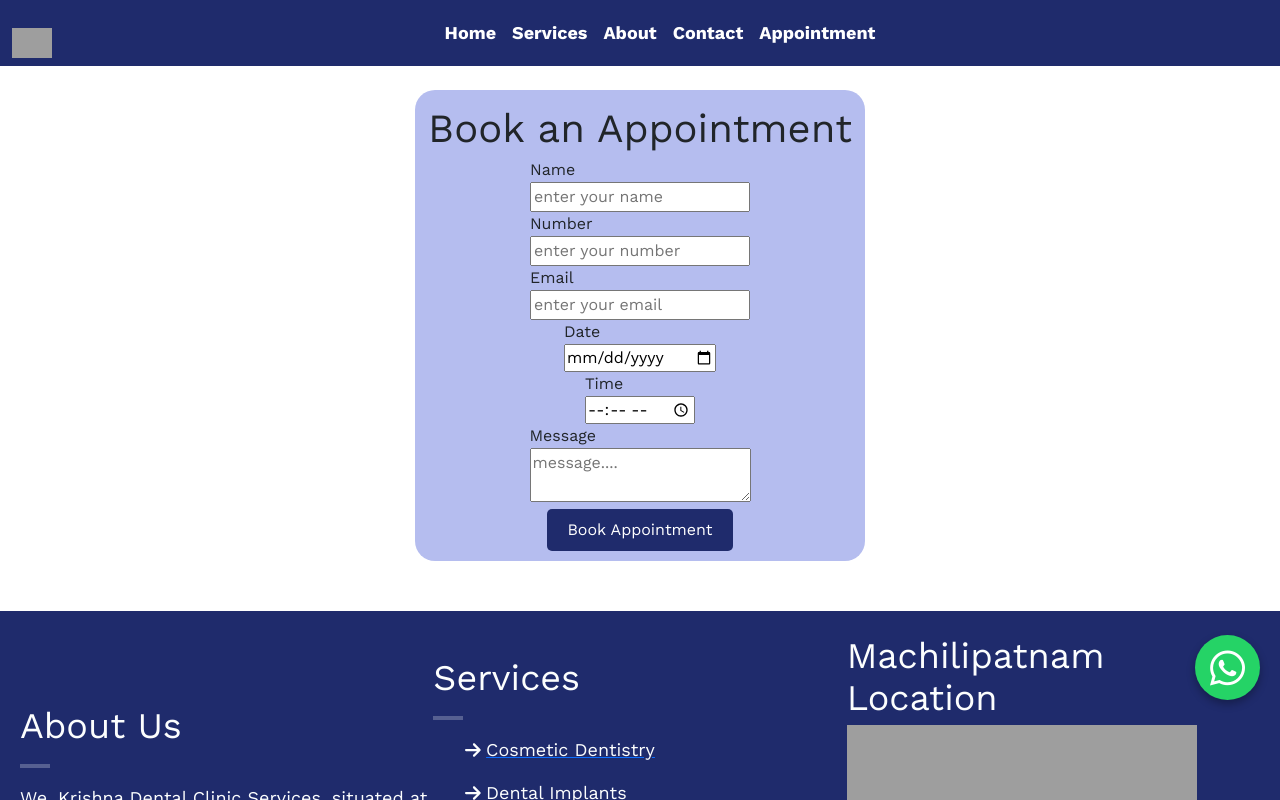
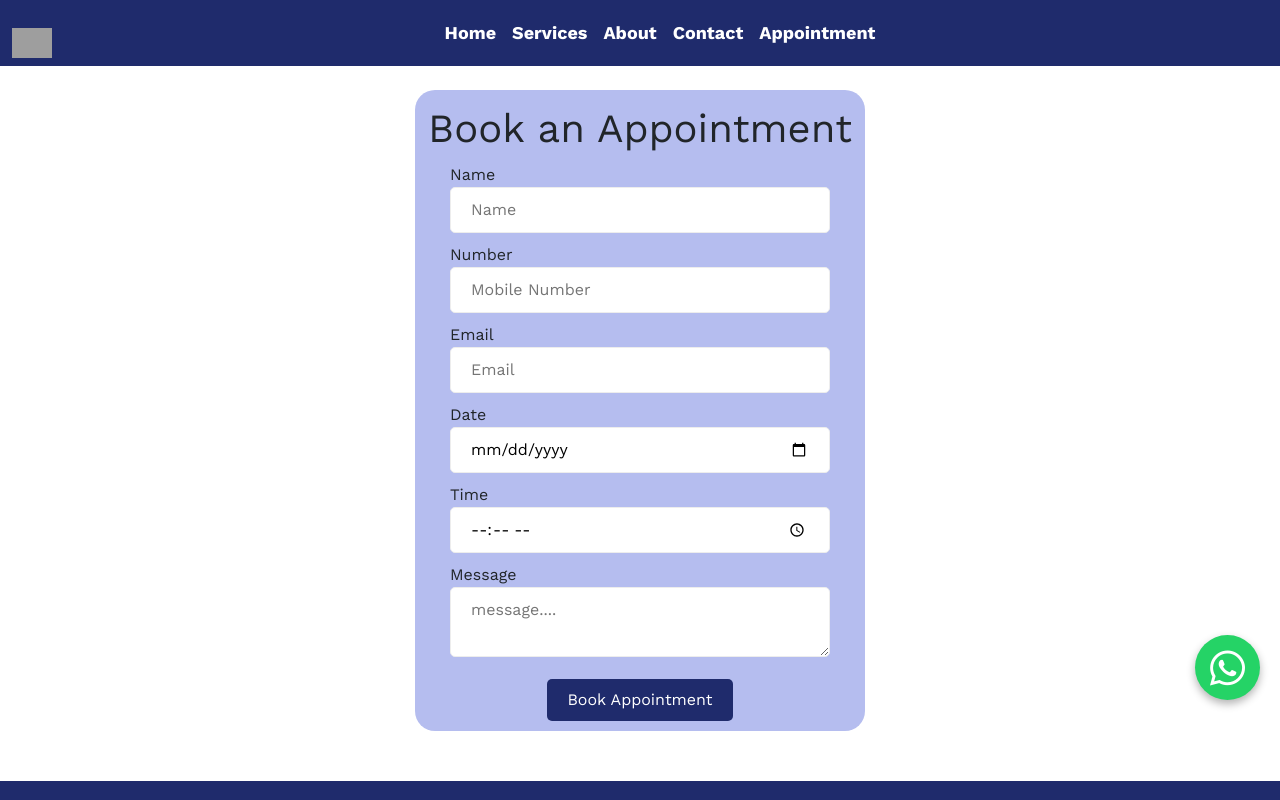
Before and after one commit to pamarthisaikiran/krishnaDentalClinicApp, a React (Create React App) app: page /appointment in a window 1280 px wide. Shown: the top 800 px of the page. Built offline with nearby package versions, Linux system fonts and the light colour scheme; grey boxes are pictures that could not be loaded.

Commit message:
Appointment Screen stylings

```diff
--- a/src/components/AppointmentForm/index.css
+++ b/src/components/AppointmentForm/index.css
@@ -70,3 +70,19 @@
   transform: scale(1.1);
   box-shadow: 0 8px 16px rgba(0, 0, 0, 0.3);
 }
+.appointment-fields{
+  text-align: left;
+  width: 100%;
+  padding: 5px 25px;
+}
+.input-field{
+  border-style: solid;
+    border-width: 1px 1px 1px 1px;
+    border-color: #ededed;
+    /* border-radius: 5px; */
+    /* padding: 2px 2px 2px 5px; */
+    padding: 10px 20px 10px 20px;
+    border-radius: 5px;
+    width: 100%;
+    margin-bottom: 10px;
+}
--- a/src/components/AppointmentForm/index.js
+++ b/src/components/AppointmentForm/index.js
@@ -48,11 +48,13 @@ const AppointmentForm = () => {
     <div className="ap-con">
       <form className="form" onSubmit={handleSubmit}>
         <h1>Book an Appointment</h1>
+        <div className="appointment-fields">
         <div className="name-con">
           <label htmlFor="name-id">Name</label>
           <div>
             <input
-              placeholder="enter your name"
+              placeholder="Name"
+              className='input-field'
               id="name-id"
               type="text"
               name="name"
@@ -67,7 +69,8 @@ const AppointmentForm = () => {
           <div>
             <input
               id="number-id"
-              placeholder="enter your number"
+              placeholder="Mobile Number"
+               className='input-field'
               type="text"
               name="number"
               value={formData.number}
@@ -81,7 +84,8 @@ const AppointmentForm = () => {
           <div>
             <input
               id="email-id"
-              placeholder="enter your email"
+              placeholder="Email"
+               className='input-field'
               type="email"
               name="email"
               value={formData.email}
@@ -97,6 +101,7 @@ const AppointmentForm = () => {
               id="date-id"
               type="date"
               name="appointmentDate"
+               className='input-field'
               value={formData.appointmentDate}
               onChange={handleChange}
               required
@@ -111,6 +116,7 @@ const AppointmentForm = () => {
               placeholder="time"
               type="time"
               name="appointmentTime"
+               className='input-field'
               value={formData.appointmentTime}
               onChange={handleChange}
               required
@@ -124,10 +130,12 @@ const AppointmentForm = () => {
               id="message-id"
               placeholder="message...."
               name="message"
+               className='input-field'
               value={formData.message}
               onChange={handleChange}
             />
           </div>
+        </div>
         </div>
         <button className="button" type="submit">
           Book Appointment
```
